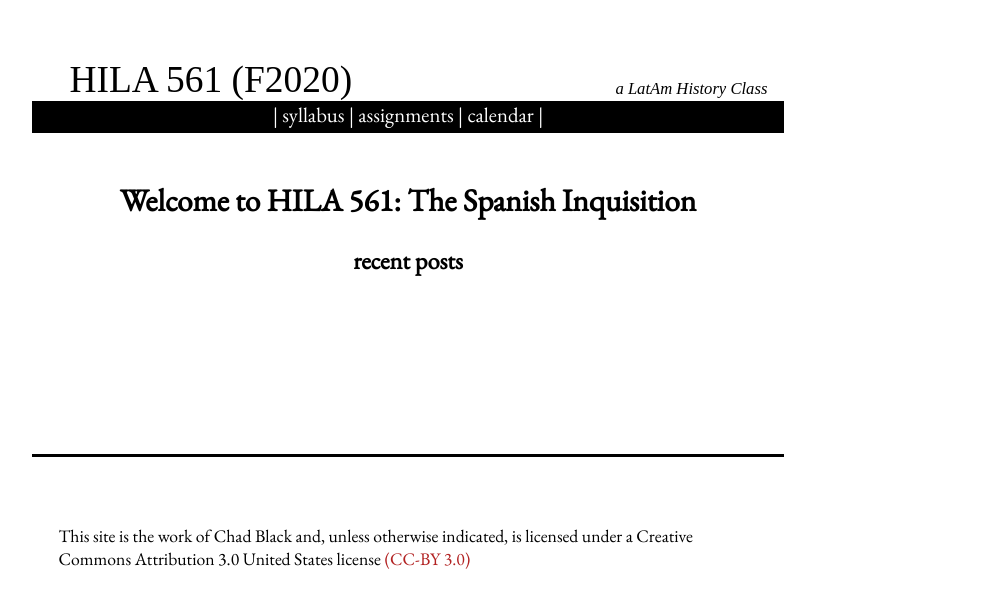
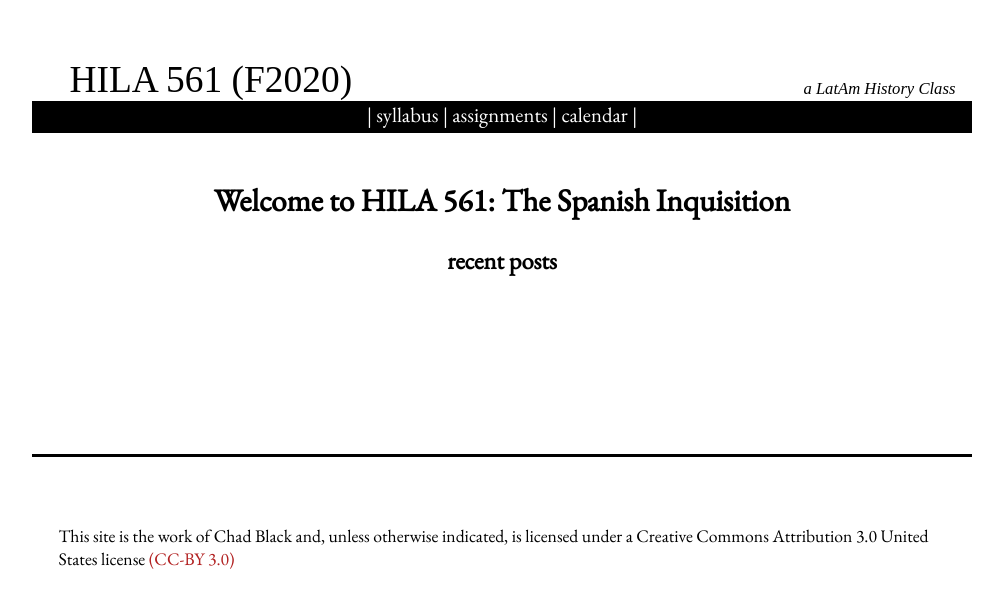
Before and after one commit to chadblack/561-Inquisition, a Jekyll site: the page built from index.md, in a window 1280 px wide. Shown: the top 608 px of the page, without its empty margins (138-1141 px from the left). Built offline with Jekyll 4.4.1, drawn with Linux system fonts in a browser that asks for light colours; some web fonts are replaced; our own code applies the rules of GitHub Pages for plain Markdown files.

Commit message:
width issues

```diff
--- a/css/screen.css
+++ b/css/screen.css
@@ -7,7 +7,7 @@ footer, aside, nav, article {
 }
 
 #wrapper {
-	width: 80%;
+	width: auto;
 	background-color: white;
 }
 
@@ -22,7 +22,8 @@ header {
 body {
 	background-color: white;
 	margin: 0 auto;
-   	width: 940px;
+   	width: auto;
+    max-width: 940px;
 	font-size: 130%;
 }
 
```
